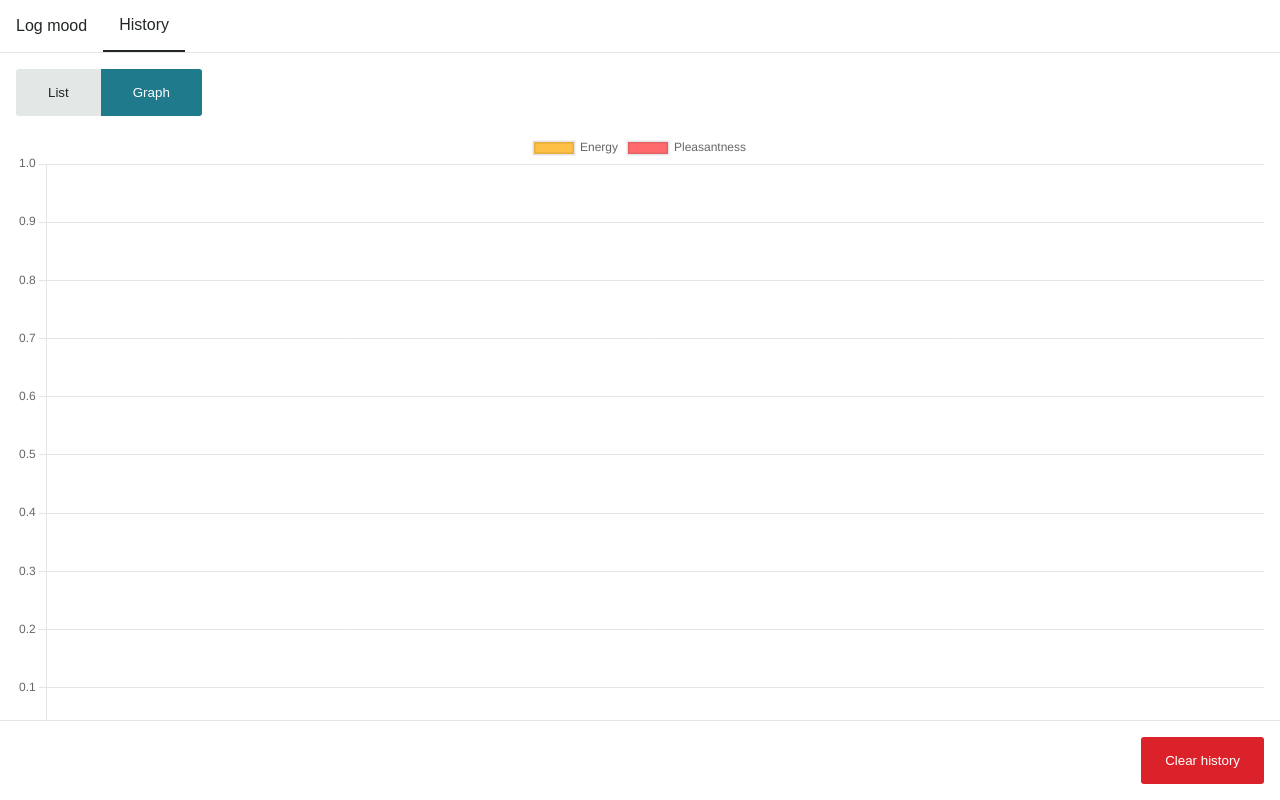
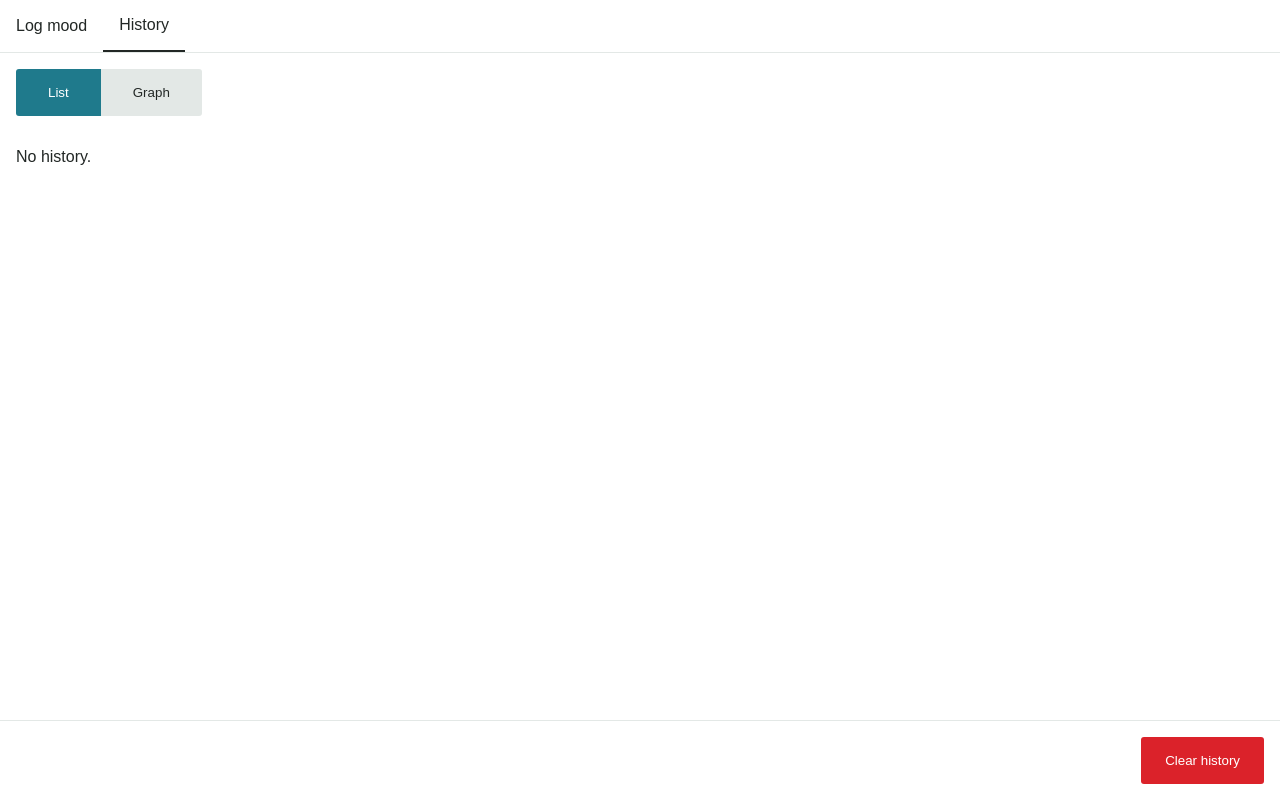
Before and after one commit to itsbrittaleigh/mood-tracker, a React (Vite) app: page /history in a window 1280 px wide. Built offline with nearby package versions, Linux system fonts and the light colour scheme.

Commit message:
🐛 fix: correcting default to list view

```diff
--- a/src/pages/History.tsx
+++ b/src/pages/History.tsx
@@ -31,7 +31,7 @@ const ContentContainer = styled.div`
 `;
 
 const History = () => {
-  const [activeTab, setActiveTab] = useState<'list' | 'graph'>('graph');
+  const [activeTab, setActiveTab] = useState<'list' | 'graph'>('list');
   const [historyItems, setHistoryItems] = useState(localStorage.getItem(moodLocalStorageToken));
   const parsedItems = JSON.parse(historyItems ?? '""');
   const moodHistory: MoodHistoryItem[] = parsedItems.moodHistory ?? [];
```
